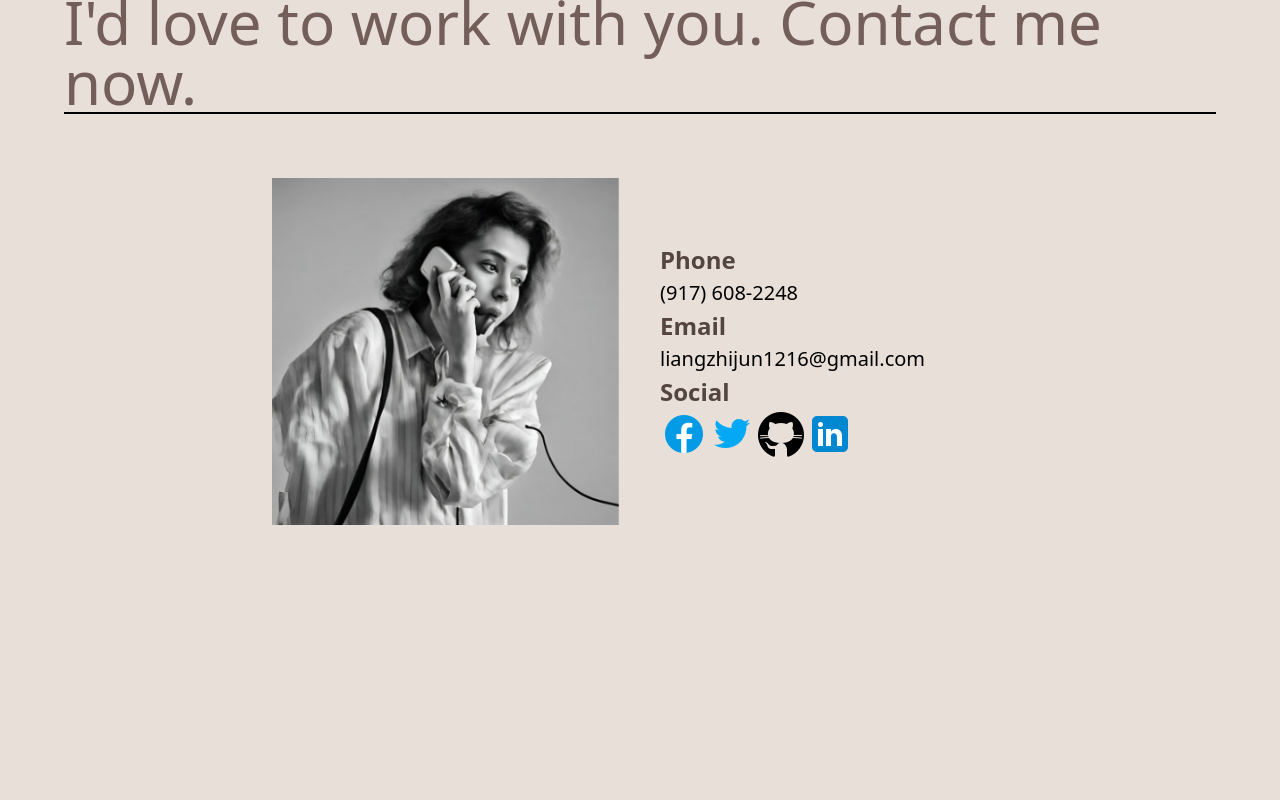
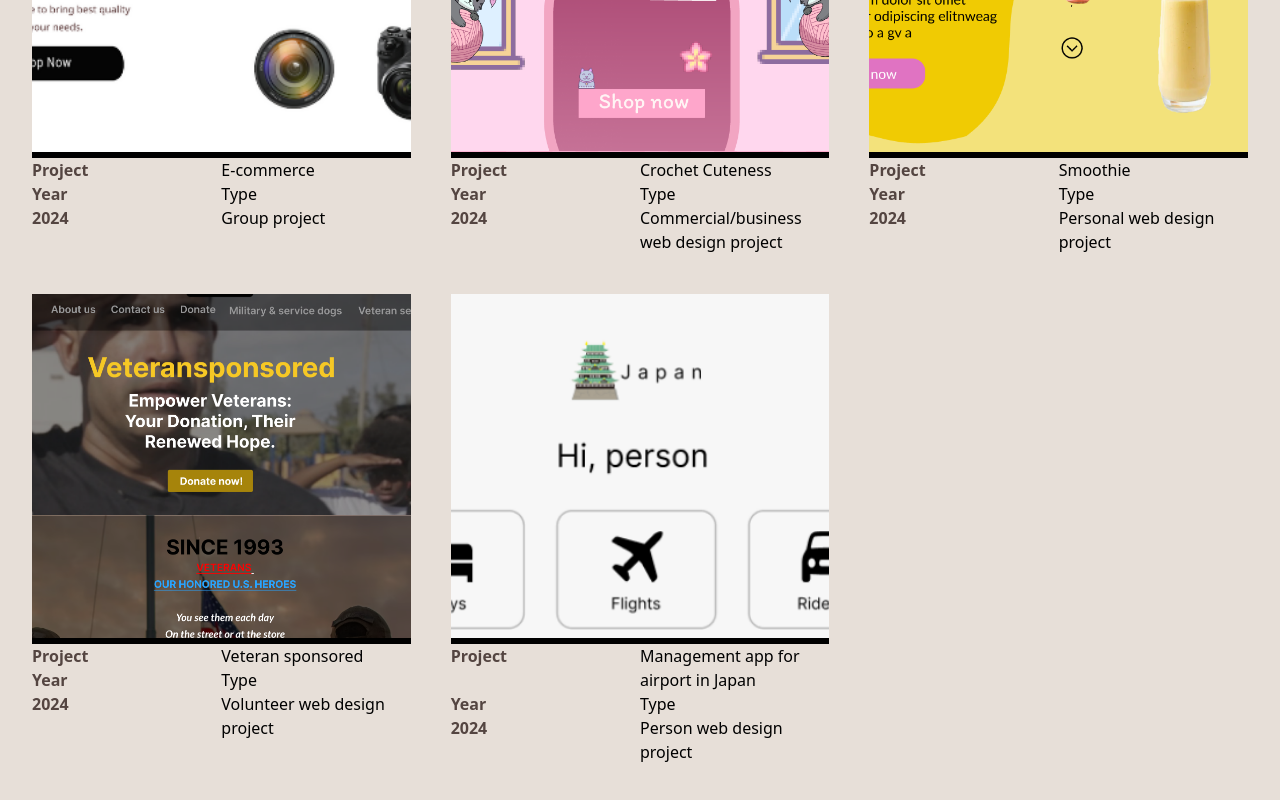
Before and after one commit to Liangzhijun123/portfolio, a React (Vite) app: page / in a window 1280 px wide. Shown: the part 2376-3176 px from the top of the page. Before the commit the page ends 2933 px from the top, so only its background shows below. Built offline with nearby package versions, Linux system fonts and the light colour scheme.

Commit message:
updated the structure of the project sections

```diff
--- a/src/component/what_I_can_do.tsx
+++ b/src/component/what_I_can_do.tsx
@@ -4,40 +4,57 @@ import img3 from "../images/pic2.png";
 import img4 from "../images/pic3.png";
 import img5 from "../images/pic4.png";
 
-
-
-
 function can_do() {
   const items = [
     {
       img: img1,
       project_title: "E-commerce",
-      year:"2024",
+      title: "Project",
+      year: "2024",
+      year_title: "Year",
+      type_title: "Type",
       type: "Group project",
+      link: "https://www.figma.com/proto/r31HvMoSMr2TOsxFFvhZCr/e-commerce-site-for-a-camera-store?node-id=38-7&t=xcDbvrs6yY33owrH-1",
     },
     {
       img: img2,
       project_title: "Crochet Cuteness",
-      year:"2024",
-      type: "Commercial/business web design",
+      title: "Project",
+      year: "2024",
+      year_title: "Year",
+      type_title: "Type",
+      type: "Commercial/business web design project",
+      link: "https://www.figma.com/proto/7xJNdNuXfmmeVSLFXG7AFu/shop?node-id=132-14&starting-point-node-id=132%3A14&t=0a6ur9FHQvAwRLE7-1",
+    },
+    {
+      img: img4,
+      project_title: "Smoothie",
+      title: "Project",
+      year: "2024",
+      year_title: "Year",
+      type_title: "Type",
+      type: "Personal web design project",
+      link: "https://www.figma.com/proto/dqXTuN0fxFodAwFQkaQQLZ/smoothies?node-id=107-697&starting-point-node-id=107%3A697&t=Ng6C5VgiM058y17u-1",
     },
     {
       img: img3,
-      project_title: "Founding Story",
-      year:"2021",
-      type: "Group project",
-    },
-    {
-      img: img4,
-      project_title: "Founding Story",
-      year:"2021",
-      type: "Group project",
+      project_title: "Veteran sponsored",
+      title: "Project",
+      year: "2024",
+      year_title: "Year",
+      type_title: "Type",
+      type: "Volunteer web design project",
+      link: "https://www.figma.com/proto/uNQOJ2RWc17GwoI0qzc3b9/veteransponsored?node-id=1-2&starting-point-node-id=1%3A2&t=dbA4k1oNWsNa05Gk-1",
     },
     {
       img: img5,
-      project_title: "Founding Story",
-      year:"2021",
-      type: "Group project",
+      project_title: "Management app for airport in Japan",
+      title: "Project",
+      year: "2024",
+      year_title: "Year",
+      type_title: "Type",
+      type: "Person web design project",
+      link: "https://www.figma.com/proto/RtqZg8YmHdXJrNs6naLowW/management-app-for-airport-in-japan?node-id=12-160&t=wBeyt1JY8PNttAjp-1&scaling=scale-down&page-id=0%3A1&starting-point-node-id=2%3A2",
     },
   ];
   return (
@@ -50,208 +67,42 @@ function can_do() {
           <div className="bg-black h-0.5 "></div>
         </div>
 
-        {/* <div className="grid md:grid-cols-3 grid-cols-1 relative mt-16  overflow-hidden p-12">
-          <div className="flex flex-col items-center">
-            <div>
-              <a
-                href="https://ecommerce-full-stack-jet.vercel.app/  "
-                target="_blank"
-                className=""
-              >
-                {" "}
+        <div className="grid md:grid-cols-3 grid-cols-1 md:gap-10 gap-5 justify-evenly mt-10">
+          {items.map((item, index) => (
+            <div key={index}>
+              <a href={item.link} target="_blank" rel="noopener noreferrer">
                 <img
-                  className="pb-4 border-b-2 border-black mb-2 hover:scale-105"
-                  src="/pic.png"
-                  alt="myimage"
-                  height={200}
-                  width={500}
-                />
-              </a>
-
-              <div className="grid grid-cols-2">
-                <div className="font-tt-commons-pro font-bold text-[#544541]">
-                  Project
-                </div>
-                <div className="font-tt-commons-pro text-[#544541]">
-                  E-commerce
-                </div>
-                <div className="font-tt-commons-pro font-bold text-[#544541]">
-                  Year
-                </div>
-                <div className="font-tt-commons-pro text-[#544541]">2024</div>
-
-                <div className="font-tt-commons-pro font-bold text-[#544541]">
-                  Type
-                </div>
-                <div className="font-tt-commons-pro text-[#544541]">
-                  Group project
-                </div>
-              </div>
-            </div>
-          </div>
-
-          <div className="flex flex-col items-center">
-            <div>
-              <a
-                href="https://www.figma.com/proto/7xJNdNuXfmmeVSLFXG7AFu/shop?type=design&node-id=132-14&t=F8pwueNsNTZkTPUq-0&scaling=scale-down&page-id=0%3A1"
-                target="_blank"
-              >
-                {" "}
-                <img
-                  className="pb-4 border-b-2 border-black mb-2 hover:scale-105"
-                  src="/pic1.png"
-                  alt="myimage"
-                  height={200}
-                  width={500}
-                />
-              </a>
-
-              <div className="grid grid-cols-2">
-                <div className="font-tt-commons-pro font-bold text-[#544541] text-[14px]">
-                  Project
-                </div>
-                <div className="font-tt-commons-pro text-[#544541] text-[14px]">
-                  Crochet Cuteness
-                </div>
-                <div className="font-tt-commons-pro font-bold text-[#544541] text-[14px]">
-                  Year
-                </div>
-                <div className="font-tt-commons-pro text-[#544541] text-[14px]">
-                  2024
-                </div>
-                <div className="font-tt-commons-pro font-bold text-[#544541] text-[14px]">
-                  Type
-                </div>
-                <div className="font-tt-commons-pro text-[#544541] text-[14px]">
-                  Individual figma web design
-                </div>
-              </div>
-            </div>
-          </div>
-
-          <div className="flex items-center flex-col">
-            <div>
-              <a
-                href="https://www.figma.com/proto/RtqZg8YmHdXJrNs6naLowW/management-app-for-airport-in-japan?type=design&node-id=2-2&t=oYkeLAIqtLQSw00G-0&scaling=scale-down&page-id=0%3A1&starting-point-node-id=2%3A2"
-                target="_blank"
-              >
-                <img
-                  className="pb-4 border-b-2 border-black mb-2 hover:scale-105 "
-                  src="/pic4.png"
-                  alt="myimage"
-                  height={300}
-                  width={500}
-                />
-              </a>
-
-              <div className="grid grid-cols-2">
-                <div className="font-tt-commons-pro font-bold text-[#544541] text-[14px]">
-                  Project
-                </div>
-                <div className="font-tt-commons-pro text-[#544541] text-[14px]">
-                  Management app for airport in Japan
-                </div>
-                <div className="font-tt-commons-pro font-bold text-[#544541] text-[14px]">
-                  Year
-                </div>
-                <div className="font-tt-commons-pro text-[#544541] text-[14px]">
-                  2024
-                </div>
-                <div className="font-tt-commons-pro font-bold text-[#544541] text-[14px]">
-                  Type
-                </div>
-                <div className="font-tt-commons-pro text-[#544541] text-[14px]">
-                  Web design for mobile app airport in Japan <br />
-
-                </div>
-              </div>
-            </div>
-          </div>
-
-          <div className="flex items-center flex-col mt-10">
-            <div>
-              <a
-                href="https://www.figma.com/proto/dqXTuN0fxFodAwFQkaQQLZ/smoothies?type=design&node-id=3-189&t=lXzDz6o7bKMhWG8O-1&scaling=scale-down&page-id=0%3A1&mode=design"
-                target="_blank"
-              >
-                <img
-                  className="pb-4 border-b-2 border-black mb-2 hover:scale-105"
-                  src="/pic3.png"
-                  alt="myimage"
-                  height={300}
-                  width={500}
+                  src={item.img}
+                  alt={item.project_title}
+                  style={{
+                    width: "100%",
+                    height: "350px",
+                    objectFit: "cover",
+                    borderBottom: "6px solid black",
+                  }}
                 />
               </a>
 
               <div className="grid grid-cols-2 ">
-                <div className="font-tt-commons-pro font-bold text-[#544541] text-[14px]">
-                  Project
+                <div className="font-tt-commons-pro font-bold text-[#544541]">
+                  {item.title}{" "}
                 </div>
-                <div className="font-tt-commons-pro text-[#544541] text-[14px]">
-                  Smoothies web design
+                <div className="font-tt-commons-pro ">
+                  {" "}
+                  {item.project_title}
                 </div>
-                <div className="font-tt-commons-pro font-bold text-[#544541] text-[14px]">
-                  Year
+                <div className="font-tt-commons-pro font-bold text-[#544541]">
+                  {item.year_title}{" "}
                 </div>
-                <div className="font-tt-commons-pro text-[#544541] text-[14px]">
-                  2024
+                <div className="font-tt-commons-pro">{item.type_title} </div>
+                <div className="font-tt-commons-pro font-bold text-[#544541]">
+                  {item.year}
                 </div>
-                <div className="font-tt-commons-pro font-bold text-[#544541] text-[14px]">
-                  Type
-                </div>
-                <div className="font-tt-commons-pro text-[#544541] text-[14px]">
-                  Web design for selling smoothies <br />
-                  <a
-                    href="https://www.figma.com/proto/RtqZg8YmHdXJrNs6naLowW/management-app-for-airport-in-japan?type=design&node-id=2-2&t=eyiUN3hxaaCD7EuP-1&scaling=scale-down&page-id=0%3A1&starting-point-node-id=2%3A2&mode=design"
-                    target="_blank"
-                    className="hover:underline  hover:text-[#58a2f5]"
-                  ></a>{" "}
-                  <br />
-                </div>
+                <div className="font-tt-commons-pro">{item.type}</div>
               </div>
             </div>
-          </div>
-
-          <div className="flex items-center flex-col mt-10">
-            <div>
-              <a
-                href="https://www.figma.com/proto/uNQOJ2RWc17GwoI0qzc3b9/veteransponsored?type=design&t=u8jDaxvxnypO5onW-1&scaling=scale-down&page-id=0%3A1&node-id=1-2&starting-point-node-id=1%3A2&mode=design"
-                target="_blank"
-              >
-                <img
-                  className="pb-4 border-b-2 border-black mb-2 hover:scale-105"
-                  src="/pic2.png"
-                  alt="myimage"
-                  height={300}
-                  width={500}
-                />
-              </a>
-
-              <div className="grid grid-cols-2 ">
-                <div className="font-tt-commons-pro font-bold text-[#544541] text-[14px]">
-                  Project
-                </div>
-                <div className="font-tt-commons-pro text-[#544541] text-[14px]">
-                  Veteran web design volunteer
-                </div>
-                <div className="font-tt-commons-pro font-bold text-[#544541] text-[14px]">
-                  Year
-                </div>
-                <div className="font-tt-commons-pro text-[#544541] text-[14px]">
-                  2024
-                </div>
-                <div className="font-tt-commons-pro font-bold text-[#544541] text-[14px]">
-                  Type
-                </div>
-                <div className="font-tt-commons-pro text-[#544541] text-[14px]">
-                  Web design for sponsoring the verterans <br />
-
-                  <br />
-                </div>
-              </div>
-            </div>
-          </div>
-        </div> */}
+          ))}
+        </div>
       </div>
     </>
   );
```
